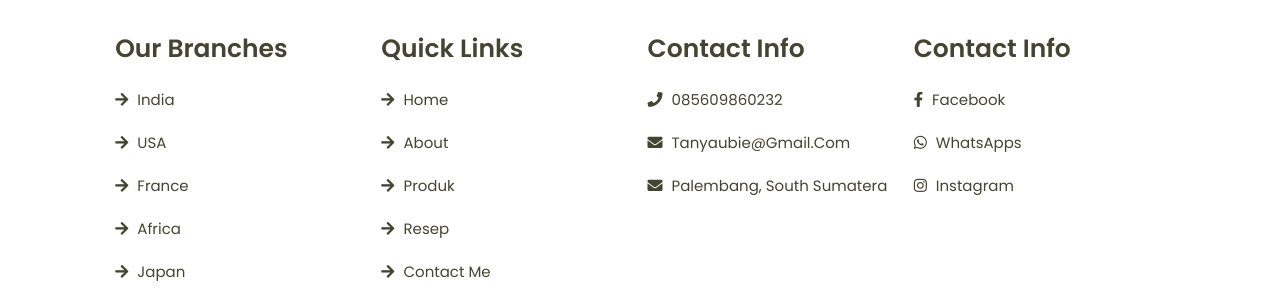
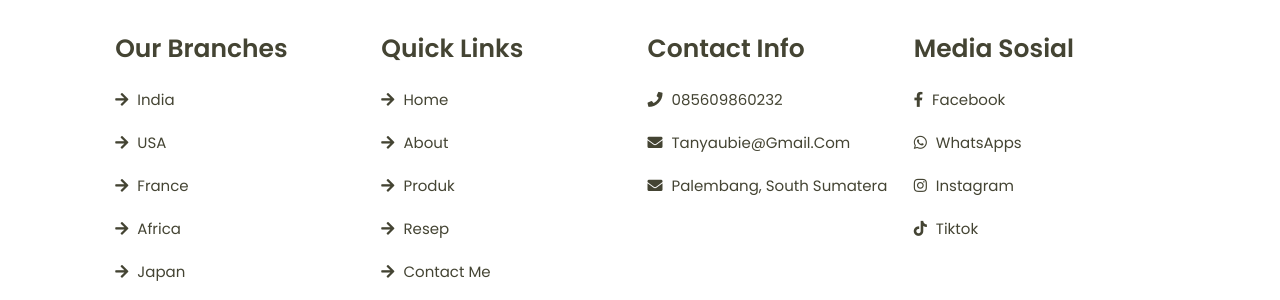
Before and after one commit to thelutfiganteng/ubieSejahtera, a plain HTML site: page index.html in a window 1280 px wide. Shown: the part 4516-4816 px from the top of the page. Drawn offline with nearby package versions, Linux system fonts and the light colour scheme.

Commit message:
Update index.html

```diff
--- a/index.html
+++ b/index.html
@@ -322,10 +322,11 @@
             </div>
 
             <div class="box">
-                <h3>contact info</h3>
+                <h3>Media Sosial</h3>
                 <a href="#"><i class="fab fa-facebook-f"></i> facebook</a>
                 <a href="https://wa.me/6285609860232"><i class="fab fa-whatsapp"></i> WhatsApps</a>
                 <a href="https://www.instagram.com/lulutfii/"><i class="fab fa-instagram"></i> instagram</a>
+                <a href="#"><i class="fab fa-tiktok"></i> Tiktok</a>
             </div>
         </div>
 
```
